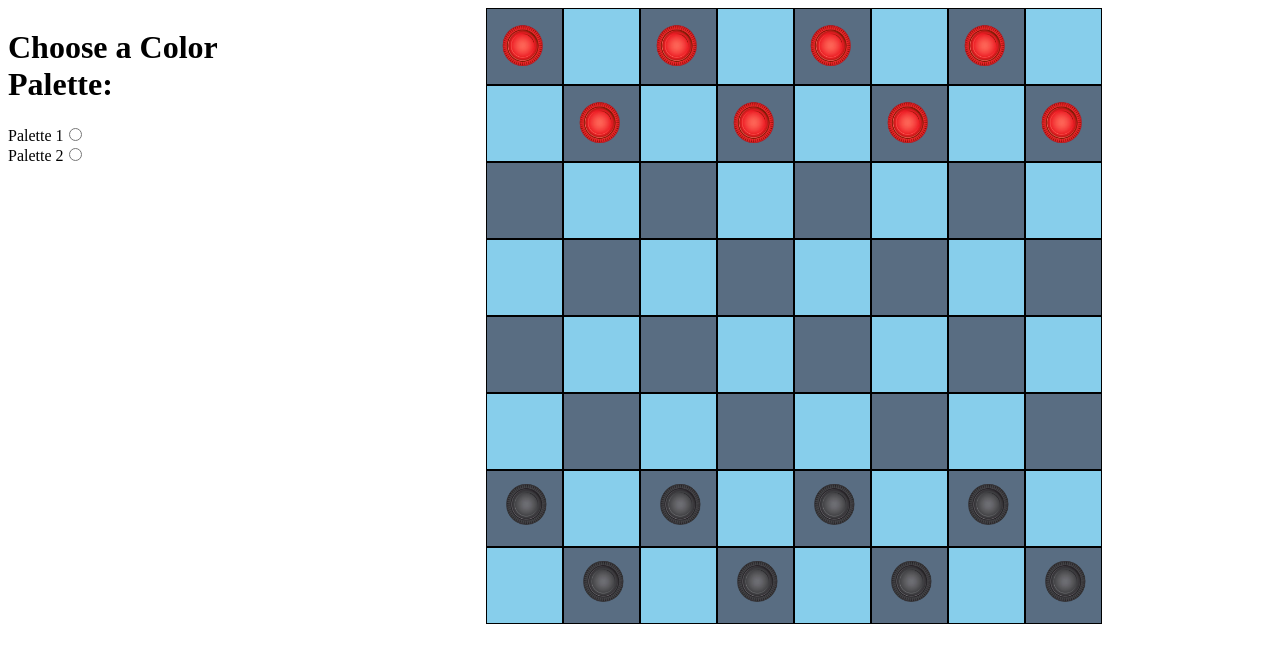
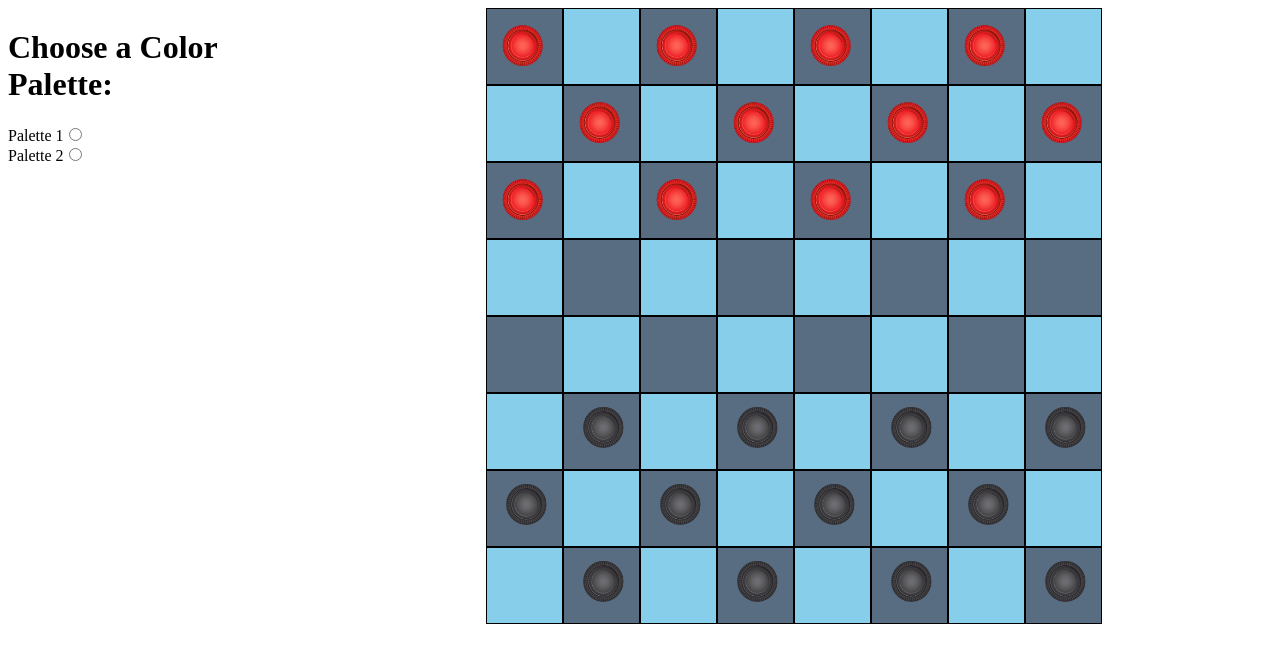
Before and after one commit to Denny29/Checkers-v2, a React (Vite) app: page / in a window 1280 px wide. Shown: the top 662 px of the page. Built offline with nearby package versions, Linux system fonts and the light colour scheme.

Commit message:
changed how the pieces are rendered on the board.

```diff
--- a/src/Board.tsx
+++ b/src/Board.tsx
@@ -5,20 +5,31 @@ import { ColorField } from "./ColorField";
 const Board = () => {
     let totalRows = 8
     let totalColumns = 8
+    let starterBoard = Array.from({ length: totalRows }, () => Array(totalColumns).fill(""))
 
-    const [gameBoard, updateBoard]= useState<string[][]>(
-        [
-            ["red", "", "red", "", "red", "", "red", ""] ,
-            ["", "red", "", "red", "", "red", "", "red"] ,
-            ["", "", "", "", "", "", "", ""] ,
-            ["", "", "", "", "", "", "", ""] ,
-            ["", "", "", "", "", "", "", ""] ,
-            ["", "", "", "", "", "", "", ""] ,
-            ["black", "", "black", "", "black", "", "black", ""] ,
-            ["", "black", "", "black", "", "black", "", "black"]
-        ]
-    )
-    //Array.from({ length: totalRows }, () => Array(totalColumns).fill(""))
+    for (let row = 0; row < totalRows; row++) {
+        for (let column = 0; column < totalColumns; column++) {
+            if(row < 3){
+                if ((row + column) % 2 === 0)
+                    starterBoard[row][column] = "red"
+            }
+            else if(row > 4){
+                if ((row + column) % 2 === 0)
+                    starterBoard[row][column] = "black"
+            }
+        }
+    }
+    const [gameBoard, updateBoard]= useState<string[][]>(starterBoard)
+    // [
+    //     ["red", "", "red", "", "red", "", "red", ""] ,
+    //     ["", "red", "", "red", "", "red", "", "red"] ,
+    //     ["red", "", "red", "", "red", "", "red", ""] ,
+    //     ["", "", "", "", "", "", "", ""] ,
+    //     ["", "", "", "", "", "", "", ""] ,
+    //     ["", "black", "", "black", "", "black", "", "black"] ,
+    //     ["black", "", "black", "", "black", "", "black", ""] ,
+    //     ["", "black", "", "black", "", "black", "", "black"]
+    // ]
     const [tileColors, setTileColors] = useState<string[]>(["navy-blue" , "sky-blue"])
 
     return <>
```
